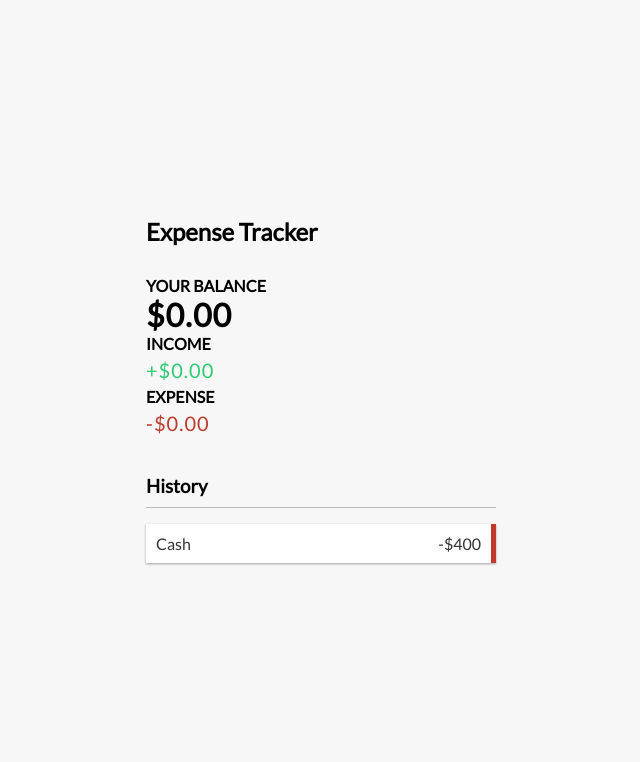
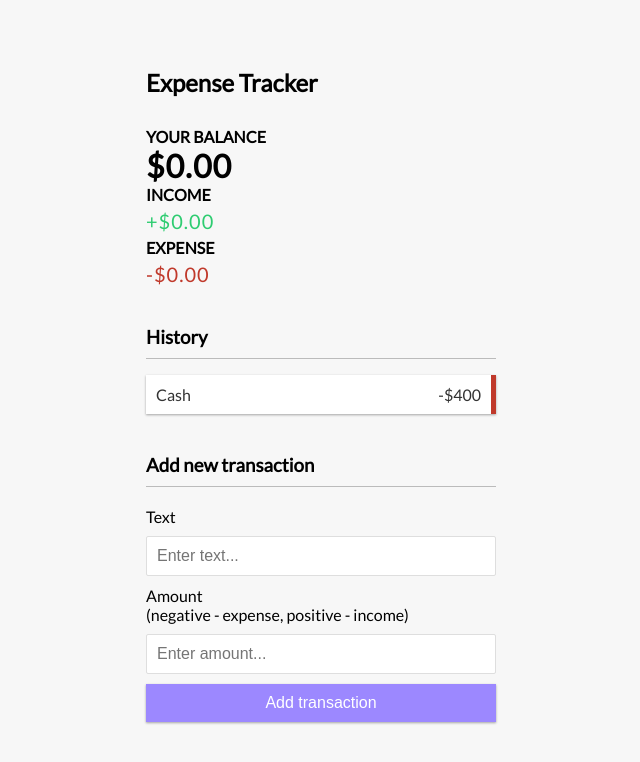
Before and after one commit to rogan-templer/expense-tracker, a React (Create React App) app: page / in a window 1280 px wide. Shown: the top 762 px of the page, without its empty margins (319-959 px from the left). Built offline with nearby package versions, Linux system fonts and the light colour scheme.

Commit message:
add transaction component created

```diff
--- a/src/App.js
+++ b/src/App.js
@@ -4,6 +4,7 @@
 import Balance from "./components/Balance";
 import IncomeExpenses from "./components/IncomeExpenses";
 import TransactionList from "./components/TransactionList";
+import AddTransaction from "./components/AddTransaction";
 
 function App() {
   return (
@@ -13,6 +14,7 @@
         <Balance />
         <IncomeExpenses />
         <TransactionList />
+        <AddTransaction />
       </div>
     </div>
   );
--- /dev/null
+++ b/src/components/AddTransaction.jsx
@@ -0,0 +1,25 @@
+import React from "react";
+
+function AddTransaction() {
+  return (
+    <>
+      <h3>Add new transaction</h3>
+      <form id="form">
+        <div class="form-control">
+          <label for="text">Text</label>
+          <input type="text" id="text" placeholder="Enter text..." />
+        </div>
+        <div class="form-control">
+          <label for="amount">
+            Amount <br />
+            (negative - expense, positive - income)
+          </label>
+          <input type="number" id="amount" placeholder="Enter amount..." />
+        </div>
+        <button class="btn">Add transaction</button>
+      </form>
+    </>
+  );
+}
+
+export default AddTransaction;
```
